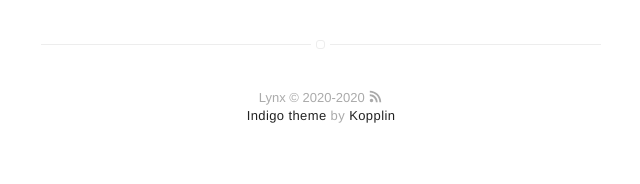
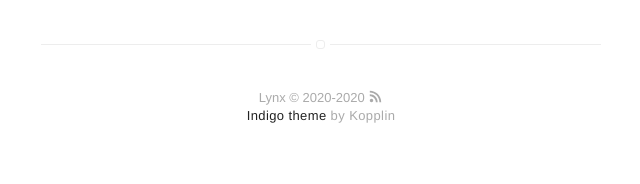
Before and after one commit to binhaozeng/binhaozeng.github.io, a Jekyll site: the page built from about.md, in a window 1280 px wide. Shown: the part 1339-1523 px from the top of the page, without its empty margins (319-959 px from the left). Built offline with Jekyll 4.4.1, drawn with Linux system fonts in a browser that asks for light colours; comment, search, counter and statistics services are not loaded.

Commit message:
Update footer.html

```diff
--- a/_includes/footer.html
+++ b/_includes/footer.html
@@ -2,6 +2,6 @@
     {{ site.name }} © 2020-{{ site.time | date: '%Y' }} <a class="link" href="{{ site.url }}/feed.xml" target="_blank"><svg class="icon icon-rss"><use xlink:href="#icon-rss"></use></svg></a>
 
     <p class="extra">
-        <a class="link" href="https://github.com/sergiokopplin/indigo">Indigo theme</a> by <a class="link">Kopplin</a>
+        <a class="link" href="https://github.com/sergiokopplin/indigo">Indigo theme</a> by Kopplin
     </p>
 </footer>
```
